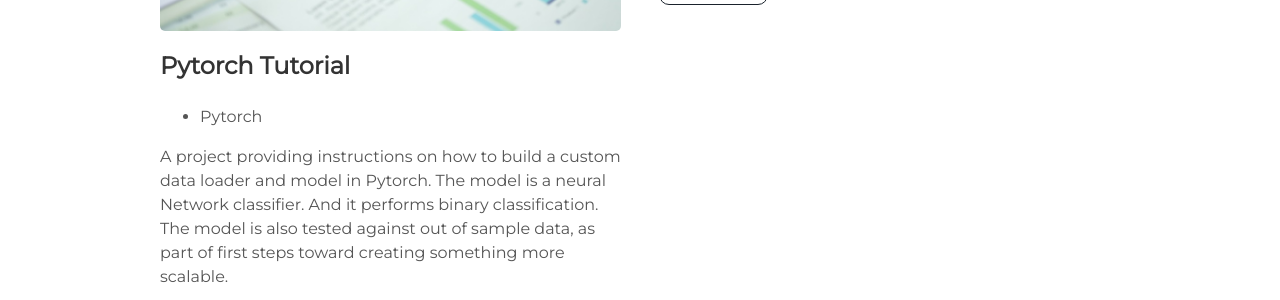
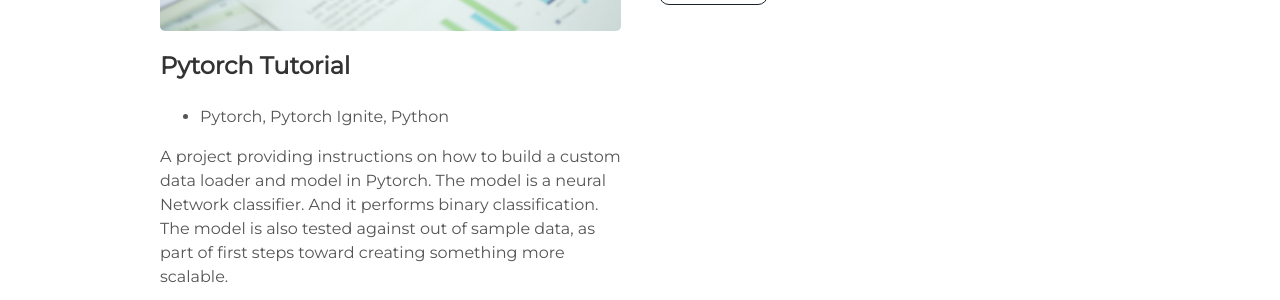
Before and after one commit to oohtmeel1/oohtmeel1.github.io, a Jekyll site: the page built from index.html, in a window 1280 px wide and 900 px high, scrolled down 2081 px. Shown: the part 283-583 px from the top of the window. Built offline with Jekyll 4.4.1, drawn with Linux system fonts in a browser that asks for light colours.

Commit message:
commiting

```diff
--- a/_includes/projects.html
+++ b/_includes/projects.html
@@ -38,7 +38,7 @@
   <div class="contents-right">
     <h3> Pytorch Tutorial </h3>
     <ul>
-      <li> Pytorch</li>
+      <li> Pytorch, Pytorch Ignite, Python</li>
     </ul>
     <p>A project providing instructions on how to build a custom data loader and model in Pytorch.
 		 The model is a neural Network classifier. And it performs binary classification.
```
